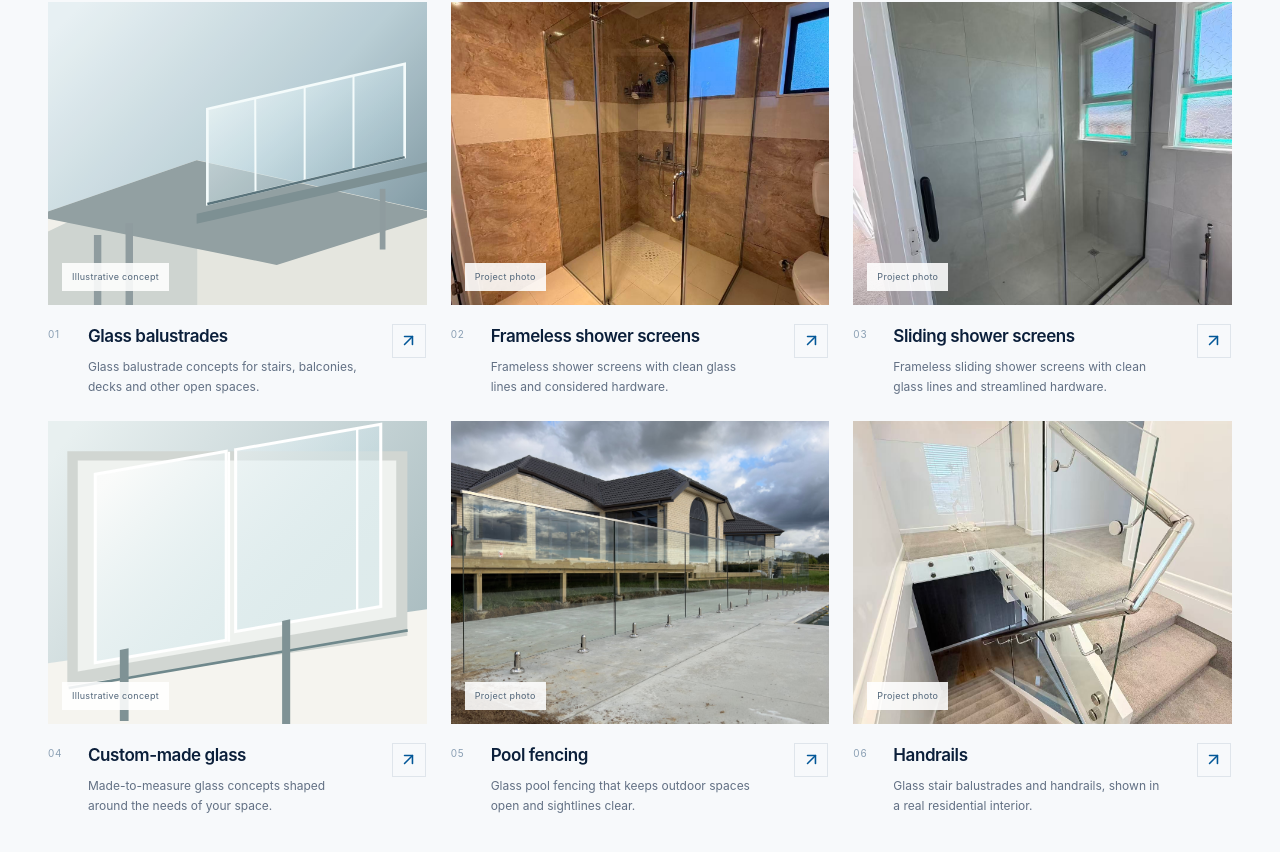
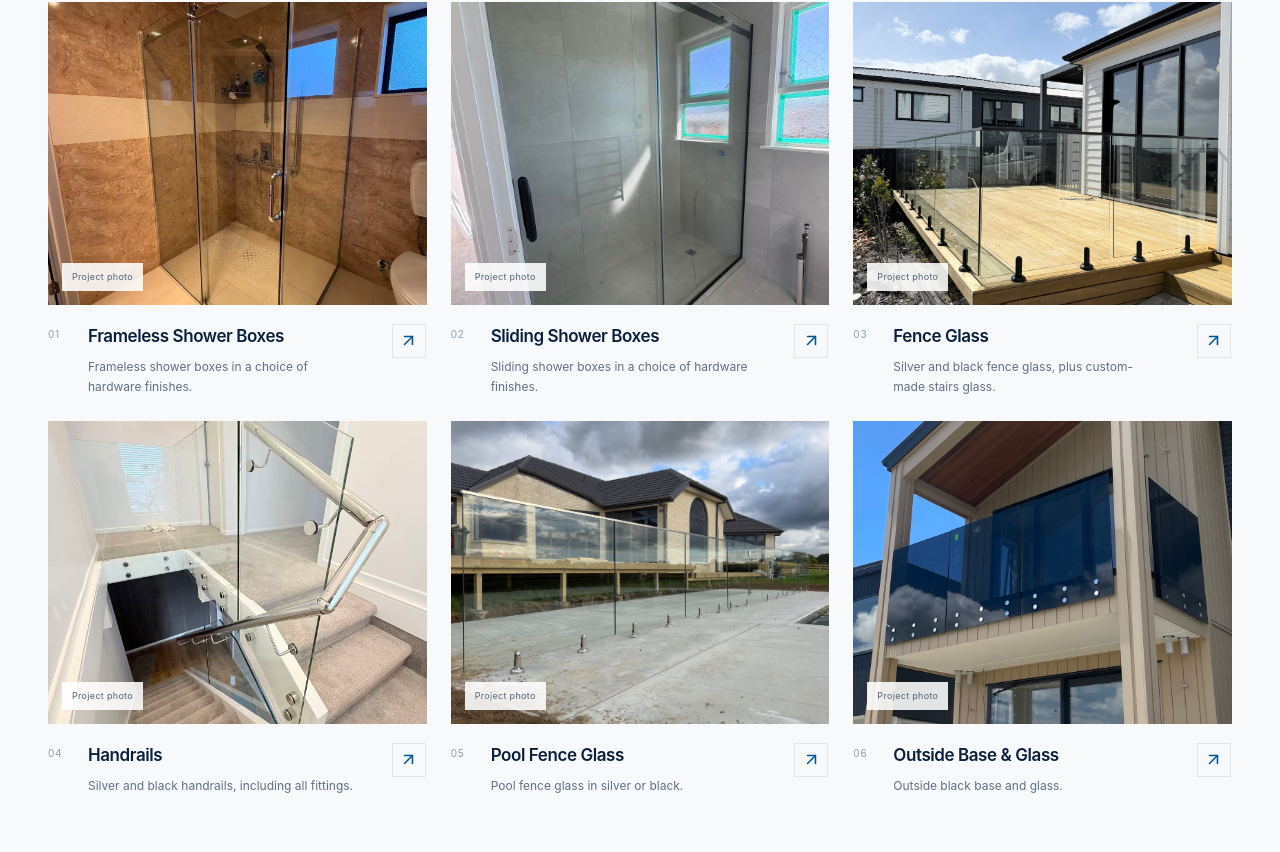
Before and after one commit to avocado0908/JPGlass, a Next.js app: page / in a window 1280 px wide. Shown: the part 1050-1902 px from the top of the page. Built offline with nearby package versions, Linux system fonts and the light colour scheme.

Commit message:
Update services and finish options

```diff
--- a/src/app/services/page.tsx
+++ b/src/app/services/page.tsx
@@ -3,7 +3,7 @@ import CTA from "@/components/CTA";
 
 export const metadata = {
   title: "Services | JP Glass Balustrades",
-  description: "Explore glass balustrades, frameless shower screens, custom-made glass, pool fencing and handrail solutions.",
+  description: "Explore shower boxes, fence glass, handrails, pool fence glass, and outside base and glass options from JP Glass.",
 };
 
 export default function ServicesPage() {
@@ -12,7 +12,7 @@ export default function ServicesPage() {
       <section className="page-hero wrap">
         <p className="eyebrow">What we do</p>
         <h1>Glass solutions<br /><span>for your space.</span></h1>
-        <p>Explore our glass services, browse illustrative styles and discuss a solution for your project.</p>
+        <p>Explore shower boxes, fence glass, handrails, pool fence glass, and outside base and glass options.</p>
       </section>
       <Services />
       <CTA />
--- a/src/components/QuoteForm.tsx
+++ b/src/components/QuoteForm.tsx
@@ -15,7 +15,7 @@ const quoteSchema = z.object({
   details: z.string().trim().min(10, "Please add a little more detail (at least 10 characters).").max(3000),
 });
 type QuoteValues = z.infer<typeof quoteSchema>;
-const services = ["Glass balustrades", "Frameless shower screens", "Sliding frameless shower screens", "Custom-made glass", "Glass pool fencing", "Glass handrails", "Other"];
+const services = ["Frameless Shower Boxes", "Sliding Shower Boxes", "Fence Glass", "Handrails", "Pool Fence Glass", "Outside Base & Glass", "Other"];
 
 export default function QuoteForm() {
   const [message, setMessage] = useState<{ type: "success" | "error"; text: string } | null>(null);
--- a/src/data/services.ts
+++ b/src/data/services.ts
@@ -5,7 +5,7 @@ export type ServiceExample = {
   isIllustrative?: boolean;
 };
 
-export type ServiceFinish = {
+export type ServiceOption = {
   name: string;
   tone: string;
   note: string;
@@ -22,115 +22,125 @@ export type Service = {
   imageIsIllustrative?: boolean;
   number: string;
   examples: ServiceExample[];
-  finishes: ServiceFinish[];
+  options: ServiceOption[];
 };
 
-const glassFinishes: ServiceFinish[] = [
-  { name: "Clear", tone: "#dceef3", note: "A light, open appearance" },
-  { name: "Low iron look", tone: "#eef7f5", note: "A subtle, low-green appearance" },
-  { name: "Grey tint", tone: "#89969e", note: "A softer, shaded tone" },
-];
-
-const fittingFinishes: ServiceFinish[] = [
-  { name: "Silver", tone: "#b9c3ca", note: "A clean metallic look" },
-  { name: "Black", tone: "#202a32", note: "A defined dark accent" },
-  { name: "Warm metal", tone: "#a9825a", note: "A warmer hardware tone" },
+const showerBoxOptions = (boxType: string, includeGold = false): ServiceOption[] => [
+  { name: `Silver ${boxType}`, tone: "#b9c3ca", note: "Silver finish" },
+  { name: `Black ${boxType}`, tone: "#202a32", note: "Black finish" },
+  { name: `Gunmetal ${boxType}`, tone: "#515b65", note: "Gunmetal finish" },
+  { name: `Brushed Nickel ${boxType}`, tone: "#a4adb2", note: "Brushed nickel finish" },
+  ...(includeGold ? [{ name: `Gold ${boxType}`, tone: "#b9975b", note: "Gold finish" }] : []),
 ];
 
 export const services: Service[] = [
   {
-    slug: "glass-balustrades",
-    title: "Glass balustrades",
-    cardTitle: "Glass balustrades",
-    description: "Glass balustrade concepts for stairs, balconies, decks and other open spaces.",
-    intro: "Explore glass balustrade styles for decks, balconies and interior stairs. Share your plans with JP Glass to discuss a solution for your project.",
-    image: "/images/glass-placeholder.svg",
-    alt: "Illustrative concept of a glass balustrade along an outdoor deck",
-    number: "01",
-    examples: [
-      { title: "Deck edge concept", image: "/images/glass-placeholder.svg", alt: "Illustrative glass balustrade concept beside a deck" },
-      { title: "Architectural glass concept", image: "/images/custom-placeholder.svg", alt: "Illustrative glass panels in a modern interior" },
-    ],
-    finishes: glassFinishes,
-  },
-  {
     slug: "frameless-shower-screens",
-    title: "Frameless shower screens",
-    cardTitle: "Frameless shower screens",
-    description: "Frameless shower screens with clean glass lines and considered hardware.",
-    intro: "View a frameless shower screen photo and illustrative options for hardware and glass tones. Confirm available options with JP Glass for your project.",
+    title: "Frameless Shower Boxes",
+    cardTitle: "Frameless Shower Boxes",
+    description: "Frameless shower boxes in a choice of hardware finishes.",
+    intro: "Choose from the listed frameless shower box finishes. Contact JP Glass to discuss the configuration that suits your bathroom.",
     image: "/images/frameless-shower-screen-stone.jpg",
     alt: "Frameless glass shower enclosure in a warm stone-tiled bathroom",
     imageIsIllustrative: false,
-    number: "02",
+    number: "01",
     examples: [
       { title: "Frameless shower screen with warm stone tile", image: "/images/frameless-shower-screen-stone.jpg", alt: "Frameless glass shower enclosure in a warm stone-tiled bathroom", isIllustrative: false },
       { title: "Corner shower concept", image: "/images/custom-placeholder.svg", alt: "Illustrative glass shower enclosure in a tiled bathroom" },
     ],
-    finishes: [...glassFinishes, ...fittingFinishes],
+    options: showerBoxOptions("Frameless Shower Box", true),
   },
   {
     slug: "sliding-shower-screens",
-    title: "Sliding frameless shower screens",
-    cardTitle: "Sliding shower screens",
-    description: "Frameless sliding shower screens with clean glass lines and streamlined hardware.",
-    intro: "View a frameless sliding shower screen photo alongside illustrative glass and hardware options. The right configuration is specific to your bathroom.",
+    title: "Sliding Shower Boxes",
+    cardTitle: "Sliding Shower Boxes",
+    description: "Sliding shower boxes in a choice of hardware finishes.",
+    intro: "Choose from the listed sliding shower box finishes. Contact JP Glass to discuss the configuration that suits your bathroom.",
     image: "/images/sliding-shower-screen.jpg",
     alt: "Frameless sliding glass shower screen with black upper track and handle",
     imageIsIllustrative: false,
-    number: "03",
+    number: "02",
     examples: [
       { title: "Frameless sliding shower screen", image: "/images/sliding-shower-screen.jpg", alt: "Frameless sliding glass shower screen with black upper track and handle", isIllustrative: false },
       { title: "Minimal enclosure concept", image: "/images/custom-placeholder.svg", alt: "Illustrative minimal glass shower enclosure" },
     ],
-    finishes: [...glassFinishes, ...fittingFinishes],
+    options: showerBoxOptions("Sliding Shower Box"),
   },
   {
-    slug: "custom-made-glass",
-    title: "Custom-made glass",
-    cardTitle: "Custom-made glass",
-    description: "Made-to-measure glass concepts shaped around the needs of your space.",
-    intro: "From glass panels to considered architectural details, discuss your measurements and ideas with JP Glass to explore a made-to-measure solution.",
-    image: "/images/custom-placeholder.svg",
-    alt: "Illustrative concept of custom architectural glass panels",
-    number: "04",
+    slug: "fence-glass",
+    title: "Fence Glass",
+    cardTitle: "Fence Glass",
+    description: "Silver and black fence glass, plus custom-made stairs glass.",
+    intro: "Explore the listed fence glass and custom-made stairs glass options, then contact JP Glass to discuss your project.",
+    image: "/images/hero-deck-balustrade.jpg",
+    alt: "Clear glass fence panels along a timber deck",
+    imageIsIllustrative: false,
+    number: "03",
     examples: [
-      { title: "Interior glass concept", image: "/images/custom-placeholder.svg", alt: "Illustrative custom glass panels in a contemporary interior" },
-      { title: "Outdoor glass concept", image: "/images/glass-placeholder.svg", alt: "Illustrative glass panel concept in an outdoor setting" },
+      { title: "Glass fence panels on a deck", image: "/images/hero-deck-balustrade.jpg", alt: "Clear glass fence panels along a timber deck", isIllustrative: false },
+      { title: "Stair handrail and glass panels", image: "/images/glass-stair-handrail.jpg", alt: "Glass panels and a metal handrail following an indoor staircase", isIllustrative: false },
     ],
-    finishes: glassFinishes,
-  },
-  {
-    slug: "pool-fencing",
-    title: "Glass pool fencing",
-    cardTitle: "Pool fencing",
-    description: "Glass pool fencing that keeps outdoor spaces open and sightlines clear.",
-    intro: "View a glass pool fence project photo alongside illustrative options. Layout, hardware and suitable glass details should be confirmed for your site and project requirements.",
-    image: "/images/glass-pool-fence-upright.jpg",
-    alt: "Frameless glass pool fence with stainless steel spigots along a paved outdoor area beside a home",
-    imageIsIllustrative: false,
-    number: "05",
-    examples: [
-      { title: "Frameless glass pool fence", image: "/images/glass-pool-fence-upright.jpg", alt: "Frameless glass pool fence with stainless steel spigots along a paved outdoor area beside a home", isIllustrative: false },
-      { title: "Outdoor boundary concept", image: "/images/custom-placeholder.svg", alt: "Illustrative glass boundary panels in a landscaped space" },
+    options: [
+      { name: "Silver Fence Glass", tone: "#b9c3ca", note: "Silver finish" },
+      { name: "Black Fence Glass", tone: "#202a32", note: "Black finish" },
+      { name: "Custom-Made Stairs Glass", tone: "#dceef3", note: "Custom-made glass" },
     ],
-    finishes: [...glassFinishes, ...fittingFinishes.slice(0, 2)],
   },
   {
     slug: "handrails",
-    title: "Glass handrails",
+    title: "Handrails",
     cardTitle: "Handrails",
-    description: "Glass stair balustrades and handrails, shown in a real residential interior.",
-    intro: "Explore a glass stair balustrade and handrail, along with illustrative combinations. Talk with JP Glass about the style and details that suit your setting.",
+    description: "Silver and black handrails, including all fittings.",
+    intro: "Choose from silver or black handrails, including all fittings. Contact JP Glass to discuss your project.",
     image: "/images/glass-stair-handrail.jpg",
     alt: "Glass balustrade and metal handrail following an indoor staircase",
     imageIsIllustrative: false,
-    number: "06",
+    number: "04",
     examples: [
       { title: "Glass stair balustrade with a metal handrail", image: "/images/glass-stair-handrail.jpg", alt: "Glass balustrade and metal handrail following an indoor staircase", isIllustrative: false },
       { title: "Balcony handrail concept", image: "/images/custom-placeholder.svg", alt: "Illustrative glass handrail detail on a balcony" },
     ],
-    finishes: fittingFinishes,
+    options: [
+      { name: "Silver Handrail", tone: "#b9c3ca", note: "Including all fittings" },
+      { name: "Black Handrail", tone: "#202a32", note: "Including all fittings" },
+    ],
+  },
+  {
+    slug: "pool-fencing",
+    title: "Pool Fence Glass",
+    cardTitle: "Pool Fence Glass",
+    description: "Pool fence glass in silver or black.",
+    intro: "Choose from silver or black pool fence glass. Contact JP Glass to discuss your site and project requirements.",
+    image: "/images/glass-pool-fence-upright.jpg",
+    alt: "Frameless glass pool fence with stainless steel spigots beside a home",
+    imageIsIllustrative: false,
+    number: "05",
+    examples: [
+      { title: "Frameless glass pool fence", image: "/images/glass-pool-fence-upright.jpg", alt: "Frameless glass pool fence with stainless steel spigots beside a home", isIllustrative: false },
+      { title: "Outdoor boundary concept", image: "/images/custom-placeholder.svg", alt: "Illustrative glass boundary panels in a landscaped space" },
+    ],
+    options: [
+      { name: "Silver Pool Fence Glass", tone: "#b9c3ca", note: "Silver finish" },
+      { name: "Black Pool Fence Glass", tone: "#202a32", note: "Black finish" },
+    ],
+  },
+  {
+    slug: "outside-base-glass",
+    title: "Outside Base & Glass",
+    cardTitle: "Outside Base & Glass",
+    description: "Outside black base and glass.",
+    intro: "Ask JP Glass about the outside black base and glass option for your project.",
+    image: "/images/hero-glass-balustrade.jpg",
+    alt: "Tinted glass balustrade panels on the exterior of a home",
+    imageIsIllustrative: false,
+    number: "06",
+    examples: [
+      { title: "Exterior glass panels", image: "/images/hero-glass-balustrade.jpg", alt: "Tinted glass balustrade panels on the exterior of a home", isIllustrative: false },
+      { title: "Outdoor glass concept", image: "/images/glass-placeholder.svg", alt: "Illustrative glass panels in an outdoor setting" },
+    ],
+    options: [
+      { name: "Outside Black Base and Glass", tone: "#202a32", note: "Black base with glass" },
+    ],
   },
 ];
 
```
Also changed, not shown: src/app/services/[slug]/page.tsx (+9 -9 lines).
